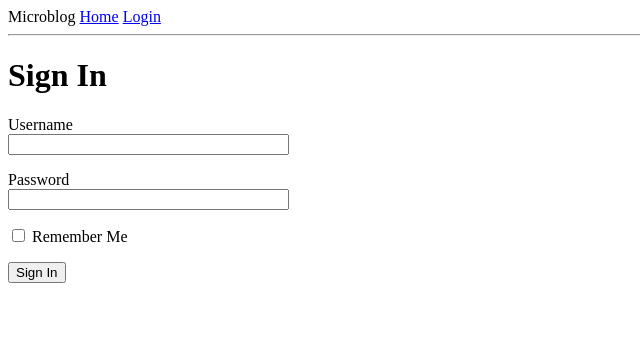
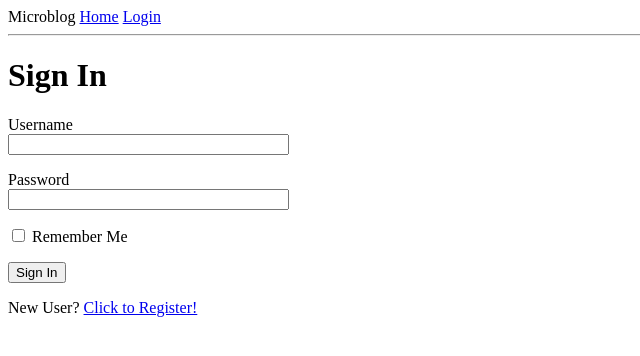
Before and after one commit to addper345/microblog, a Flask app: page /login in a window 1280 px wide. Shown: the top 356 px of the page, without its empty margins (0-640 px from the left). Run offline with Flask 3, Linux system fonts and the light colour scheme; parts of the project's set-up code (start-up, migrations or seed data) failed here and were passed over.

Commit message:
Setup user registration

```diff
--- a/app/form.py
+++ b/app/form.py
@@ -1,9 +1,32 @@
 from flask_wtf import FlaskForm
 from wtforms import StringField, PasswordField, BooleanField, SubmitField
 from wtforms.validators import DataRequired
+import sqlalchemy as sa
+from app import db
+from app.models import User
 
 class LoginForm(FlaskForm):
     username = StringField('Username', validators=[DataRequired()])
     password = PasswordField('Password', validators=[DataRequired()])
     remember_me = BooleanField('Remember Me')
     submit = SubmitField('Sign In')
+
+class RegistrationFrom(FlaskForm):
+    username = StringField('Username', validators=[DataRequired()])
+    email = StringField('Email', validators=[DataRequired(), Email()])
+    password = PasswordField('Password', validators=[DataRequired()])
+    password2 = PasswordField(
+        'Repeat Password', validators=[DataRequired(), EqualTo('password')])
+    submit = SubmitField('Register')
+
+    def validate_username(self, username):
+        user = db.session.scalar(sa.select(User).where(
+            User.username == username.data))
+        if user is not None:
+            raise ValidationError('Please use a different username.')
+
+    def validate_email(self, email):
+        user = db.session.scalar(sa.select(User).where(
+            User.email == email.data))
+        if user is not None:
+            raise ValidationError('Please use a different email address.')
--- a/app/routes.py
+++ b/app/routes.py
@@ -1,6 +1,6 @@
 from flask import render_template, flash, redirect, url_for, request
 from app import app
-from app.form import LoginForm
+from app.form import LoginForm, RegistrationForm
 from app.models import User
 from flask_login import current_user, login_user, logout_user, login_required
 import sqlalchemy as sa
@@ -22,7 +22,7 @@ def index():
             'body': 'The Avengers movie was so cool!'
         }
     ]
-    return render_template('index.html', title='Home', user=current_user, posts=posts)
+    return render_template('index.html', title='Home Page', posts=posts)
 
 @app.route('/login', methods=['GET', 'POST'])
 def login():
@@ -46,3 +46,17 @@ def login():
 def logout():
     logout_user()
     return redirect(url_for('index'))
+
+@app.route('/register', methods=['GET', 'POST'])
+def register():
+    if current_user.is_authenticated:
+        return redirect(url_for('index'))
+    form = RegistrationForm()
+    if form.validate_on_submit():
+        user = User(username=form.username.data, email=form.email.data)
+        user.set_password(form.password.data)
+        db.session.add(user)
+        db.session.commit()
+        flash('Congratulations, you are now a registered user!')
+        return redirect(url_for('login'))
+    return render_template('register.html', title='Register', form=form)
--- a/app/templates/login.html
+++ b/app/templates/login.html
@@ -22,5 +22,7 @@
         </p>
         <p>{{ form.submit() }}</p>
 
+
     </form>
+    <p>New User? <a href="{{ url_for('register') }}">Click to Register!</a></p>
 {% endblock %}
```
Also changed, not shown: app/templates/register.html (added, +37 -0 lines).
